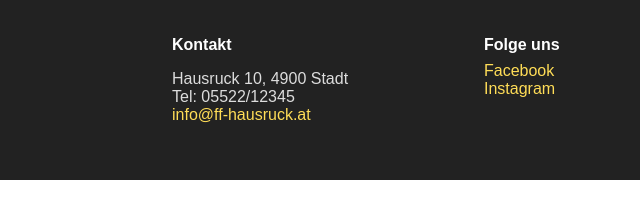
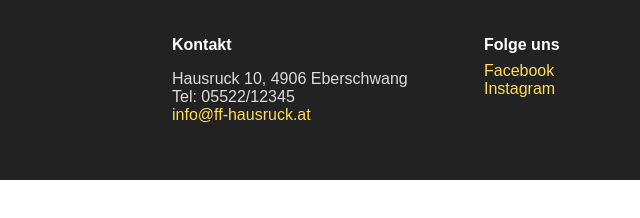
Before and after one commit to remne23/ff-hausruck.github.io, a plain HTML site: page bewerbe.html in a window 1280 px wide. Shown: the part 280-498 px from the top of the page, 476-1116 px from the left. Drawn offline with Linux system fonts and the light colour scheme.

Commit message:
Update bewerbe.html

```diff
--- a/bewerbe.html
+++ b/bewerbe.html
@@ -46,7 +46,7 @@
     </div>
     <div class="footer-col">
       <h4>Kontakt</h4>
-      <p>Hausruck 10, 4900 Stadt<br>
+      <p>Hausruck 10, 4906 Eberschwang<br>
          Tel: 05522/12345<br>
          <a href="mailto:info@ff-hausruck.at">info@ff-hausruck.at</a></p>
     </div>
```
